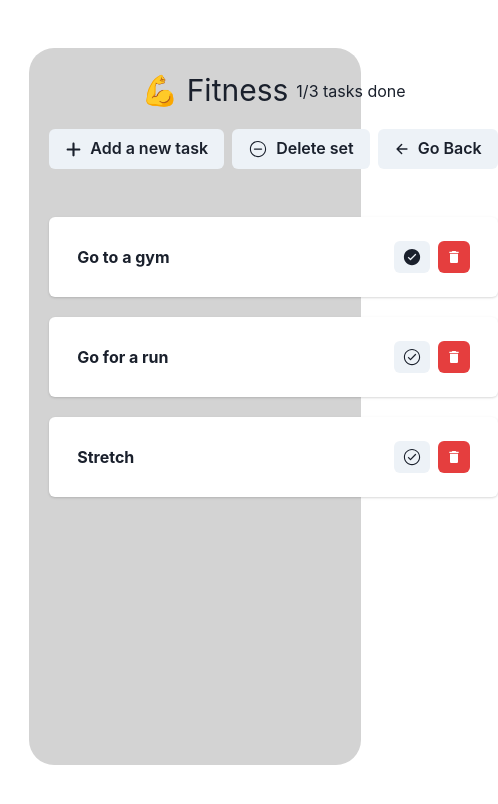
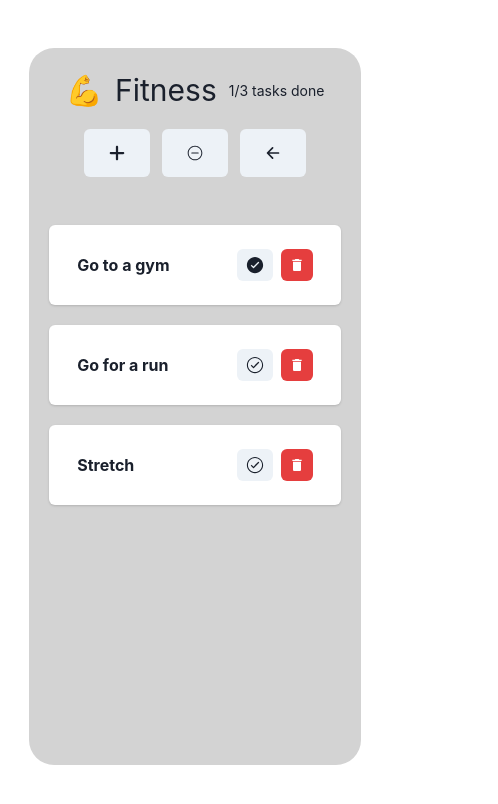
Before and after one commit to Rezmii/to-do-list-react, a React (Vite) app: page /set/1 in a window 390 px wide. Shown: the top 804 px of the page, 498 px wide, since content can reach past the window. Built offline with nearby package versions, Linux system fonts and the light colour scheme.

Commit message:
Added responsivness task panel

```diff
--- a/src/components/TasksFormButton.tsx
+++ b/src/components/TasksFormButton.tsx
@@ -12,6 +12,7 @@ import {
   Text,
   VStack,
   Textarea,
+  useMediaQuery,
 } from "@chakra-ui/react";
 import { FaPlus } from "react-icons/fa6";
 import { z } from "zod";
@@ -51,6 +52,7 @@ interface Props {
 }
 
 const TasksFormButton = ({ onSubmit }: Props) => {
+  const [isBase] = useMediaQuery("(max-width: 30em)");
   const { isOpen, onOpen, onClose } = useDisclosure();
 
   const { id } = useParams<{ id: string | undefined }>();
@@ -78,8 +80,12 @@ const TasksFormButton = ({ onSubmit }: Props) => {
   return (
     <>
       <VStack>
-        <Button leftIcon={<FaPlus size={17} />} onClick={onOpen}>
-          Add a new task
+        <Button
+          leftIcon={isBase ? undefined : <FaPlus size={17} />}
+          onClick={onOpen}
+          size={{ base: "lg", md: "md" }}
+        >
+          {isBase ? <FaPlus /> : "Add a new task"}
         </Button>
       </VStack>
 
--- a/src/components/TasksHeader.tsx
+++ b/src/components/TasksHeader.tsx
@@ -1,6 +1,14 @@
 import { useNavigate, useParams } from "react-router-dom";
 import { Set } from "../App";
-import { Box, Button, Grid, GridItem, HStack, Text } from "@chakra-ui/react";
+import {
+  Box,
+  Button,
+  Grid,
+  GridItem,
+  HStack,
+  Text,
+  useMediaQuery,
+} from "@chakra-ui/react";
 import { IoArrowBack } from "react-icons/io5";
 import { IoIosRemoveCircleOutline } from "react-icons/io";
 import TasksFormButton from "./TasksFormButton";
@@ -17,6 +25,7 @@ interface Props {
 }
 
 const TasksHeader = ({ sets, onSubmit, onDeleteButton }: Props) => {
+  const [isBase] = useMediaQuery("(max-width: 30em)");
   const { id } = useParams<{ id: string }>();
   const setId = id ? parseInt(id) : undefined;
   const set = setId ? sets.find((s) => s.id === setId) : undefined;
@@ -42,13 +51,14 @@ const TasksHeader = ({ sets, onSubmit, onDeleteButton }: Props) => {
           base: "center",
           lg: "space-between",
         }}
+        textAlign={{ base: "center", lg: "left" }}
       >
         <GridItem area="title">
           <Box display="flex" justifyContent="center">
-            <HStack>
+            <HStack spacing={3} alignItems="center">
               <Text fontSize="3xl">{set.icon}</Text>
               <Text fontSize="3xl">{set.title}</Text>
-              <Text>
+              <Text fontSize={{ base: "sm", md: "md" }} whiteSpace="nowrap">
                 {set.tasksDone}/
                 {set.tasks === 1
                   ? `${set.tasks} task done`
@@ -58,24 +68,28 @@ const TasksHeader = ({ sets, onSubmit, onDeleteButton }: Props) => {
           </Box>
         </GridItem>
         <GridItem area="buttons">
-          <HStack>
+          <HStack spacing={3} justifyContent="center">
             <TasksFormButton
               onSubmit={(id, title, description, deadline) =>
                 onSubmit(id, title, description, deadline)
               }
             />
             <Button
-              leftIcon={<IoIosRemoveCircleOutline size={20} />}
+              leftIcon={
+                isBase ? undefined : <IoIosRemoveCircleOutline size={20} />
+              }
               onClick={() => onDeleteButton(set.id)}
+              size={{ base: "lg", md: "md" }}
             >
-              Delete set
+              {isBase ? <IoIosRemoveCircleOutline /> : "Delete set"}
             </Button>
             <Button
-              leftIcon={<IoArrowBack />}
+              leftIcon={isBase ? undefined : <IoArrowBack />}
               variant="solid"
               onClick={handleClick}
+              size={{ base: "lg", md: "md" }}
             >
-              Go Back
+              {isBase ? <IoArrowBack /> : "Go Back"}
             </Button>
           </HStack>
         </GridItem>
```
